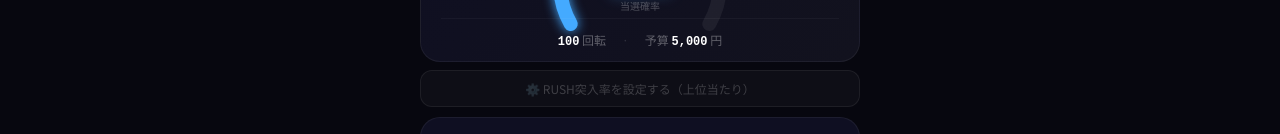
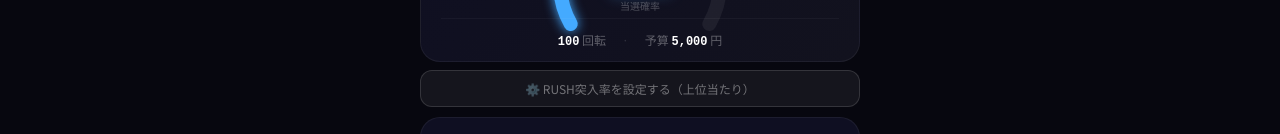
Before and after one commit to lablabworld-netizen/pachinko-calc, a React (Vite) app: page / in a window 1280 px wide. Shown: the part 300-434 px from the top of the page. Built offline with nearby package versions, Linux system fonts and the light colour scheme; a web font is replaced by a local one.

Commit message:
Update App.jsx

```diff
--- a/src/App.jsx
+++ b/src/App.jsx
@@ -241,9 +241,9 @@ function CalcPage({ setPage }) {
       {/* オプション展開ボタン */}
       <button onClick={() => setShowOption(v => !v)} style={{
         width:"100%", marginTop:8, padding:"9px 0", borderRadius:12, fontSize:12,
-        background: showOption ? "#ff444411" : "#ffffff08",
-        border: showOption ? "1px solid #ff444433" : "1px solid #ffffff11",
-        color: showOption ? "#ff8888aa" : "#ffffff33",
+        background: showOption ? "#ff444411" : "#ffffff0f",
+        border: showOption ? "1px solid #ff444433" : "1px solid #ffffff22",
+        color: showOption ? "#ff8888cc" : "#ffffff66",
         cursor:"pointer", fontFamily:"'Noto Sans JP',sans-serif",
         transition:"all 0.2s",
       }}>
```
